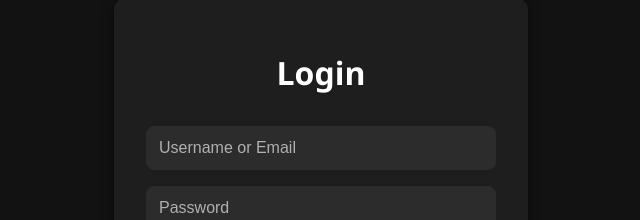
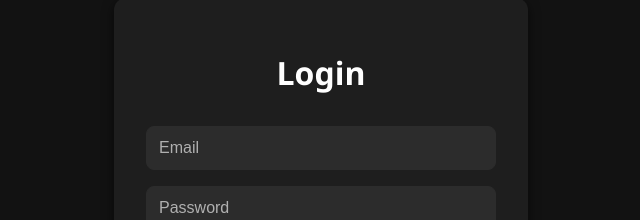
Before and after one commit to NehuenLian/Login-fullstack-template, a SvelteKit app in the folder frontend/: page /login in a window 1280 px wide. Shown: the part 214-434 px from the top of the page, without its empty margins (319-959 px from the left). Built offline with nearby package versions, Linux system fonts and the light colour scheme.

Commit message:
change "username" to "email" in /login

```diff
--- a/frontend/src/routes/login/+page.server.js
+++ b/frontend/src/routes/login/+page.server.js
@@ -2,22 +2,22 @@ import { fail, redirect } from "@sveltejs/kit";
 
 async function handleLogin({request, cookies}) {
     const formData = await request.formData();
-    const username = formData.get('username');
+    const email = formData.get('email');
     const password = formData.get('password');
 
-    if (!username || !password) {
-        return fail(400, { error: "Please fill in both username and password." });
+    if (!email || !password) {
+        return fail(400, { error: "Please fill in both email and password." });
     }
 
     const backendResponse = await fetch('http://127.0.0.1:8000/api/auth/login', {
         method: 'POST',
         headers: { 'Content-Type' : 'application/json' },
-        body: JSON.stringify( {username, password} )
+        body: JSON.stringify( {email, password} )
     });
     const responseData = await backendResponse.json();
 
     if (backendResponse.status == 401 || backendResponse.status == 404) {
-        return fail(401, {error: "Username or password are incorrect."})
+        return fail(401, {error: "Email or password are incorrect."})
     }
 
     if (!backendResponse.ok) {
--- a/frontend/src/routes/login/+page.svelte
+++ b/frontend/src/routes/login/+page.svelte
@@ -1,13 +1,13 @@
 <script>
 import { enhance } from '$app/forms';
 
-let username = "";
+let email = "";
 let password = "";
 
 export let data;
 
 $: if (data?.error) {
-  username = "";
+  email = "";
   password = "";
 }
 
@@ -17,7 +17,7 @@ $: if (data?.error) {
   <form class="login-form" method="POST">
     <h1>Login</h1>
 
-    <input type="text" placeholder="Username or Email" bind:value={username} name="username" required />
+    <input type="text" placeholder="Email" bind:value={email} name="email" required />
     <input type="password" placeholder="Password" bind:value={password} name="password" required />
 
     <button type="submit">Log In</button>
```
